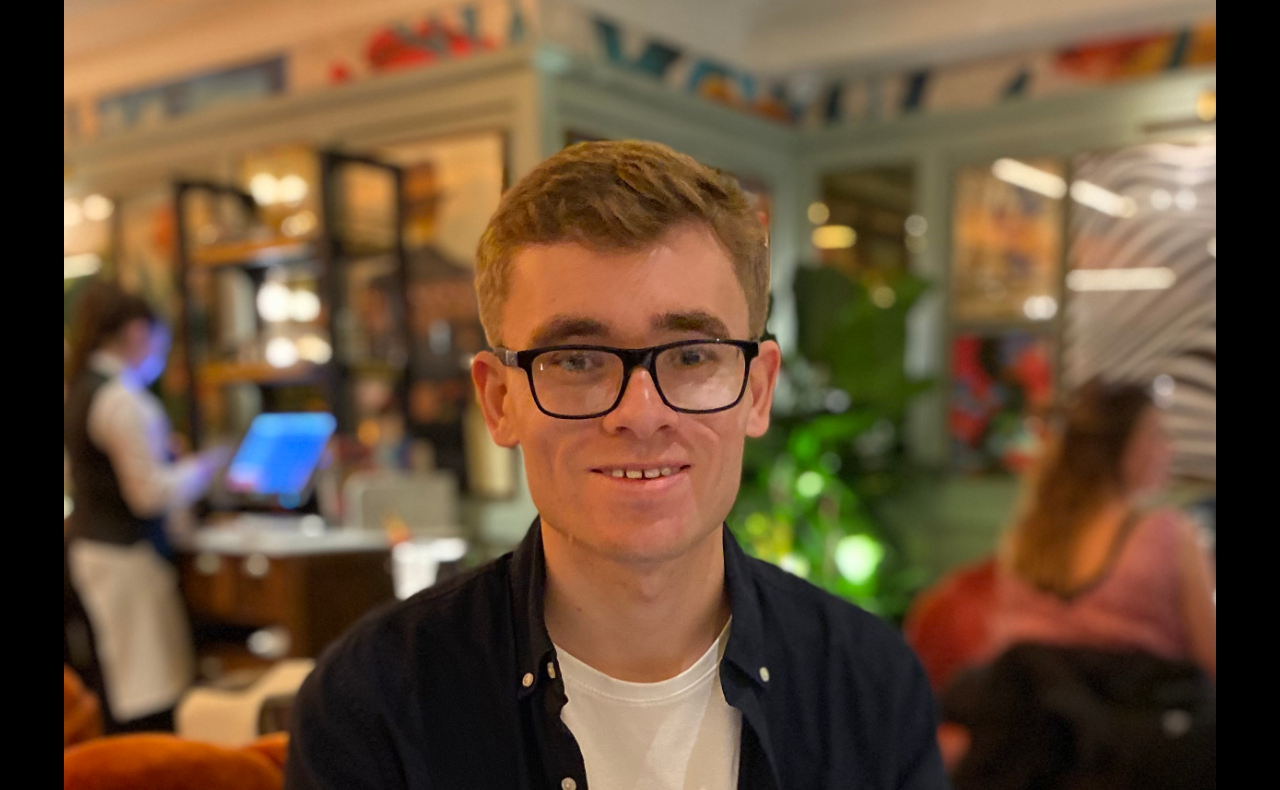
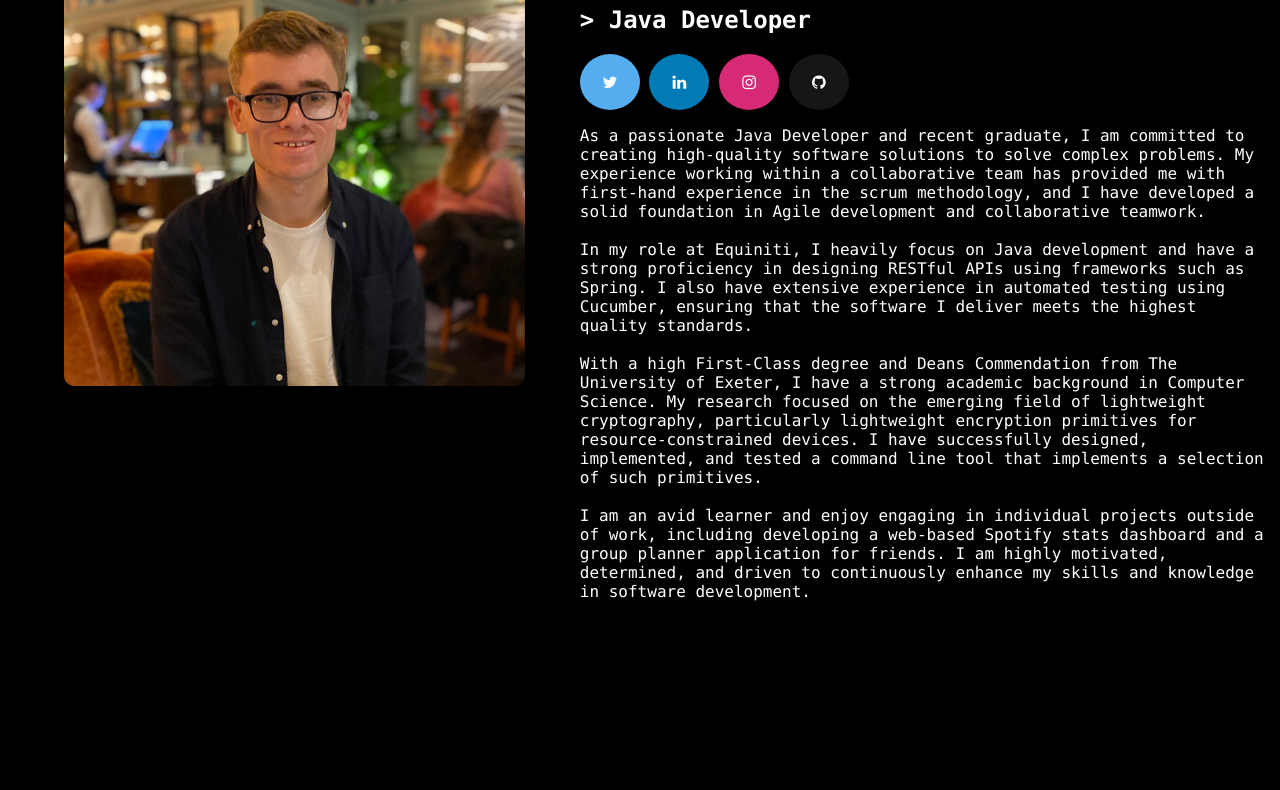
Before and after one commit to jackwgibbs/portfolio, a plain HTML site: page index.html in a window 1280 px wide. Shown: the part 115-905 px from the top of the page. After the commit the page ends 800 px from the top, so only its background shows below. Drawn offline with nearby package versions, Linux system fonts and the light colour scheme.

Commit message:
Update bio and improve CSS

```diff
--- a/index.html
+++ b/index.html
@@ -1,7 +1,9 @@
 <!DOCTYPE html>
 <html>
 <head>
+    <meta name="viewport" content="width=device-width, initial-scale=1.0">
     <link rel="stylesheet" type="text/css" href="styles/style.css">
+
     <!-- Add icon library -->
     <link rel="stylesheet" href="https://cdnjs.cloudflare.com/ajax/libs/font-awesome/4.7.0/css/font-awesome.min.css">
 
@@ -12,7 +14,7 @@
     <link rel="mask-icon" href="favicon/safari-pinned-tab.svg" color="#5bbad5">
     <meta name="msapplication-TileColor" content="#da532c">
     <meta name="theme-color" content="#ffffff">
-    <meta name="viewport" content="width=device-width, initial-scale=1.0">
+
 
     <script type="text/javascript" src="js/jquery-3.2.1.min.js"></script>
     <script src="scripts/script.js"></script>
@@ -35,16 +37,23 @@
                 <a href="https://github.com/jackwgibbs" class="fa fa-github"></a>
 
                 <p class="rightpane">
-                    Graduate Java Developer at Equiniti working as part of a scrum team to design, develop and test
-                    software and services. Highly motivated, determined and driven to demonstrate and enhance skills
-                    in software development. <br><br>
-                    Computer Science graduate with a high First-Class degree and Deans Commendation recognising
-                    dedication to the subject from The University of Exeter. Research focused on the emerging field
-                    of lightweight cryptography; more specifically, lightweight encryption primitives for
-                    resource-constrained devices. Designed, implemented and tested a command line tool implementing
-                    a selection of such primitives.<br><br>
-                    Passion for continued self development and learning through individual projects outside of work,
-                    ranging from a web-based Spotify stats dashboard to a group planner application for friends.
+                    As a passionate Java Developer and recent graduate, I am committed to creating high-quality software solutions to solve complex problems.
+                    My experience working within a collaborative team has provided me with first-hand experience in the scrum methodology,
+                    and I have developed a solid foundation in Agile development and collaborative teamwork.
+                    <br><br>
+                    In my role at Equiniti, I heavily focus on Java development and have a strong proficiency in designing RESTful
+                    APIs using frameworks such as Spring. I also have extensive experience in automated testing using Cucumber,
+                    ensuring that the software I deliver meets the highest quality standards.
+                    <br><br>
+                    With a high First-Class degree and Deans Commendation from The University of Exeter,
+                    I have a strong academic background in Computer Science. My research focused on the emerging field of
+                    lightweight cryptography, particularly lightweight encryption primitives for resource-constrained devices.
+                    I have successfully designed, implemented, and tested a command line tool that implements a selection of such primitives.
+                    <br><br>
+                    I am an avid learner and enjoy engaging in individual projects outside of work,
+                    including developing a web-based Spotify stats dashboard and a group planner application for friends.
+                    I am highly motivated, determined, and driven to continuously enhance my skills and knowledge in software development.
+                    <br><br>
                 </p>
             </div>
         </div>
--- a/styles/style.css
+++ b/styles/style.css
@@ -51,7 +51,7 @@ img:hover{
     position:relative;
 }
 
-@mediaonlyscreenand(min-width:900px){
+@media only screen and (min-width: 900px){
     #left{
         max-width:40%;
         position:relative;
@@ -85,7 +85,6 @@ img:hover{
 
 *{
     font-family:monaco;
-
 }
 
 body{
```
